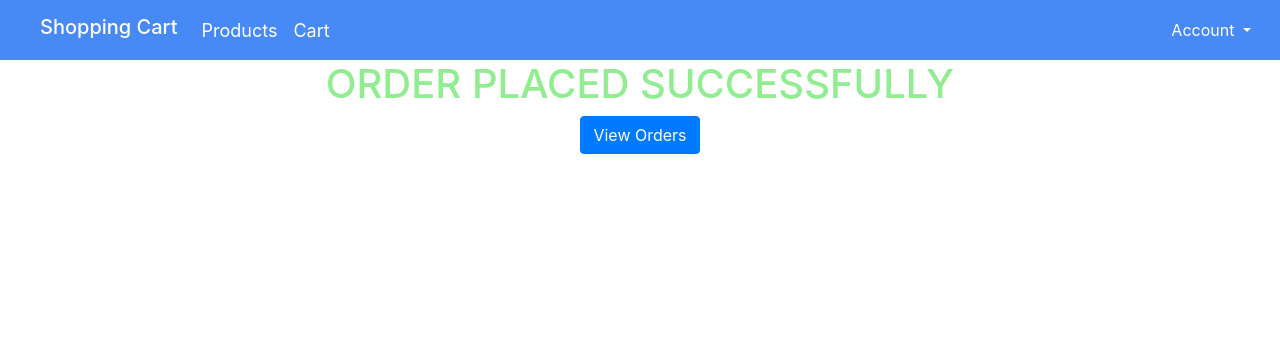
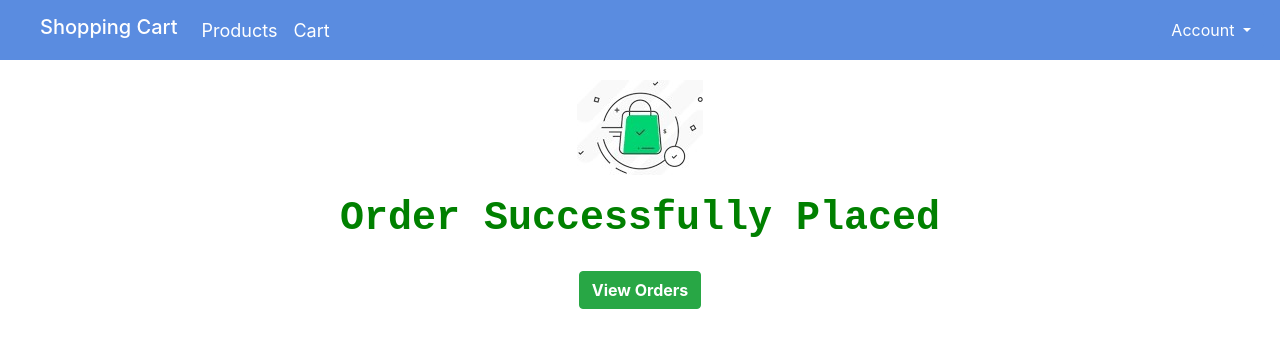
Before and after one commit to Adarsh-S1/E-Commerce-Website, a Node project: template views/user/order-success.hbs in a window 1280 px wide. Shown: the top 348 px of the page. Run offline with Node 20 templates, Linux system fonts and the light colour scheme; the template is opened without the code that fills it, so the values that code supplies are empty; some libraries are stand-ins or nearby versions.

Commit message:
online orders readyy

```diff
--- a/views/partials/user-header.hbs
+++ b/views/partials/user-header.hbs
@@ -1,4 +1,4 @@
-    <header style="background-color: #4789f5; "><nav  class="navbar navbar-expand-lg " >
+    <header style="background-color:#5a8ce0; "><nav  class="navbar navbar-expand-lg " >
   <button  class="navbar-toggler" type="button"  data-toggle="collapse" data-target="#navbarTogglerDemo03" aria-controls="navbarTogglerDemo03"  aria-expanded="false" aria-label="Toggle navigation">
     <span style="background-color: white;" class="navbar-toggler-icon"></span>
   </button>
@@ -19,7 +19,7 @@
       {{/if}}
     </ul>
 <div class="dropdown">
-  <button style="border-color: #4789f5; margin-left: -10px; background-color: #4789f5; " class="btn btn-primary dropdown-toggle" type="button" id="dropdownMenuButton" data-toggle="dropdown" aria-haspopup="true" aria-expanded="false">
+  <button style="border-color: #5a8ce0; margin-left: -10px; background-color:#5a8ce0; " class="btn btn-primary dropdown-toggle" type="button" id="dropdownMenuButton" data-toggle="dropdown" aria-haspopup="true" aria-expanded="false">
     {{# if user}}
     {{user.Name}}
     {{else}}
@@ -27,7 +27,7 @@
     {{/if}}
 
   </button>
-  <div class="dropdown-menu" aria-labelledby="dropdownMenuButton">
+  <div style="min-width: 1rem;" class="dropdown-menu" aria-labelledby="dropdownMenuButton">
        {{# if user}}
     <a id="logout" class="dropdown-item" href="/logout">Logout</a>
     {{else}}
--- a/views/user/order-success.hbs
+++ b/views/user/order-success.hbs
@@ -2,8 +2,10 @@
     <div class="row">
         <div class="container">
             <div class="col-md-12 text-center">
-                <h1 class="" style="color: lightgreen;">ORDER PLACED SUCCESSFULLY</h1>
-                <a href="/orders" class="btn btn-primary">View Orders</a>
+                <img style="margin-top: 20px;" src="images/download.jpg" alt="">
+               <h1  style=" margin-top: 20px; color: green; font-family: 'Courier New', Courier, monospace"><b>Order Successfully Placed</b> </h1>
+
+                <a style="margin-top: 20px;" href="/orders" class="btn btn-success"><b>View Orders</b></a>
             </div>
         </div>
     </div>
```
Also changed, not shown: public/images/download.jpg (added).
